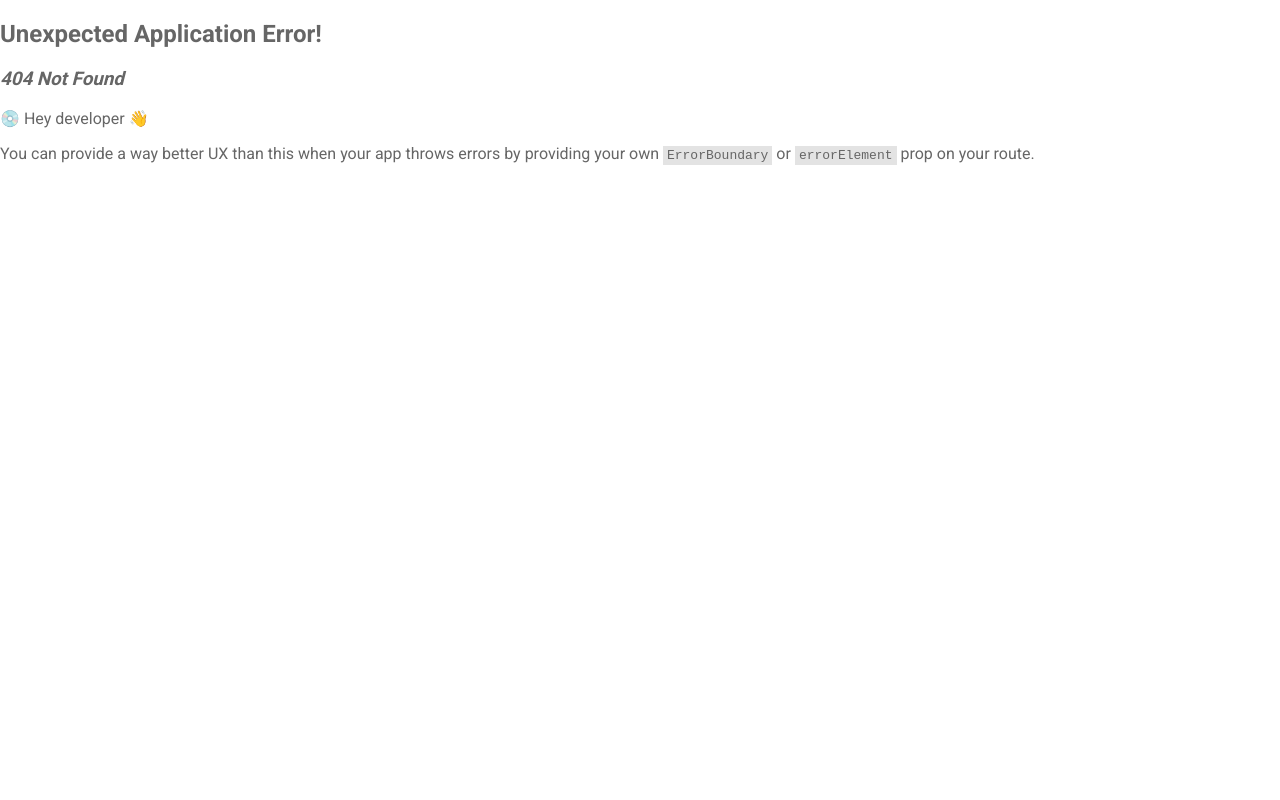
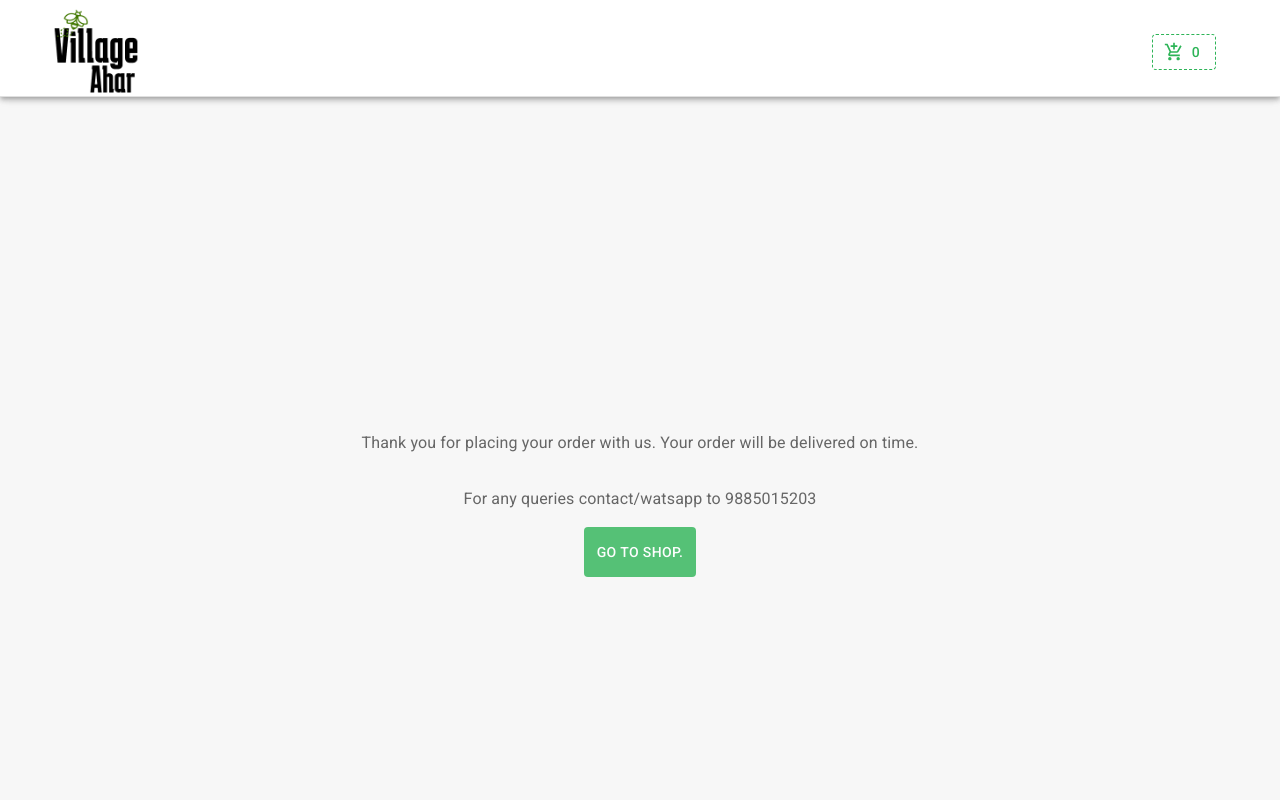
Before and after one commit to madhavavarma/shopui, a React (Create React App) app: page /#/thankyou in a window 1280 px wide. Before the commit this address had no page. Shown: the top 800 px of the page. Built offline with nearby package versions, Linux system fonts and the light colour scheme; no server answers.

Commit message:
Thankyou page

```diff
--- a/src/App.tsx
+++ b/src/App.tsx
@@ -9,6 +9,7 @@
 import { Create } from "./Components/Account/Create";
 import Checkout from "./Components/Checkout/Checkout";
 import Detail from "./Components/Products/Detail";
+import ThankYou from "./Components/Checkout/ThankYou";
 
 const router = createHashRouter([
   {
@@ -20,6 +21,7 @@
       { path: "/login", element: <Login /> },
       { path: "/create", element: <Create /> },
       { path: "/checkout", element: <Checkout /> },
+      { path: "/thankyou", element: <ThankYou /> },
     ],
   },
 ]);
--- a/src/Components/Checkout/Checkout.tsx
+++ b/src/Components/Checkout/Checkout.tsx
@@ -56,7 +56,7 @@
     console.log(JSON.stringify(checkout));
     postCheckout(dispatch, checkout);
     dispatch(checkoutActions.reset());
-    navigate("/");
+    navigate("/thankyou");
   };
 
   return (
--- /dev/null
+++ b/src/Components/Checkout/ThankYou.tsx
@@ -0,0 +1,56 @@
+import { Button, Grid } from "@mui/material";
+import { useNavigate } from "react-router-dom";
+
+function ThankYou() {
+  const navigate = useNavigate();
+  const backHandler = () => {
+    navigate("/");
+  };
+
+  return (
+    <Grid
+      container
+      spacing={0}
+      direction="column"
+      alignItems="center"
+      justifyContent="center"
+      sx={{ minHeight: "100vh" }}
+    >
+      <Grid
+        item
+        xs={3}
+        display={"flex"}
+        alignItems={"center"}
+        flexDirection={"column"}
+        p={4}
+      >
+        <p>
+          Thank you for placing your order with us. Your order will be delivered
+          on time.
+        </p>
+
+        <p>For any queries contact/watsapp to 9885015203</p>
+
+        <Button
+          sx={{
+            maxWidth: "600px",
+            backgroundColor: "#2db457",
+            color: "#fff !important",
+            padding: "12px",
+            opacity: 0.8,
+            "&:hover": {
+              backgroundColor: "#2db457",
+              color: "#fff !important",
+              opacity: 1,
+            },
+          }}
+          onClick={backHandler}
+        >
+          Go to Shop.
+        </Button>
+      </Grid>
+    </Grid>
+  );
+}
+
+export default ThankYou;
```
